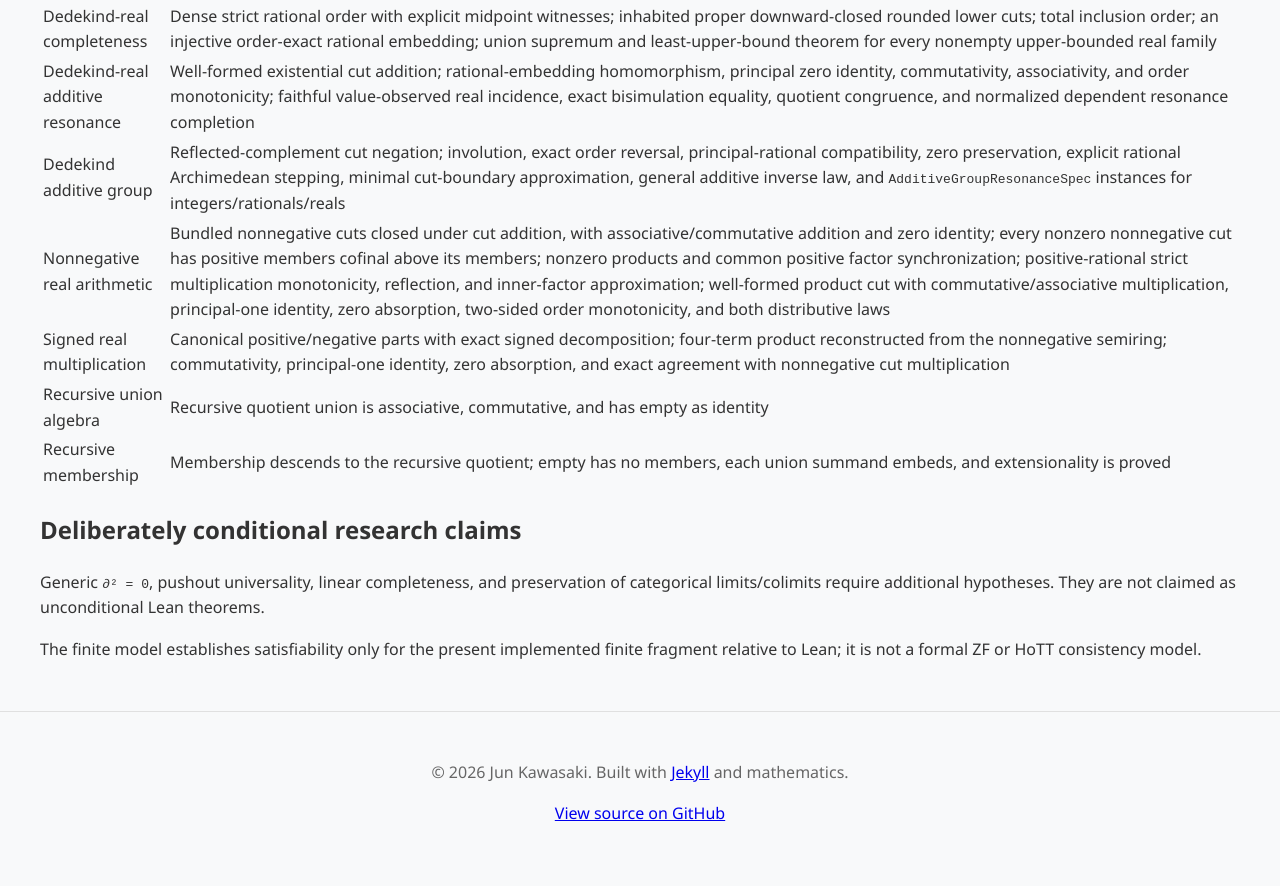
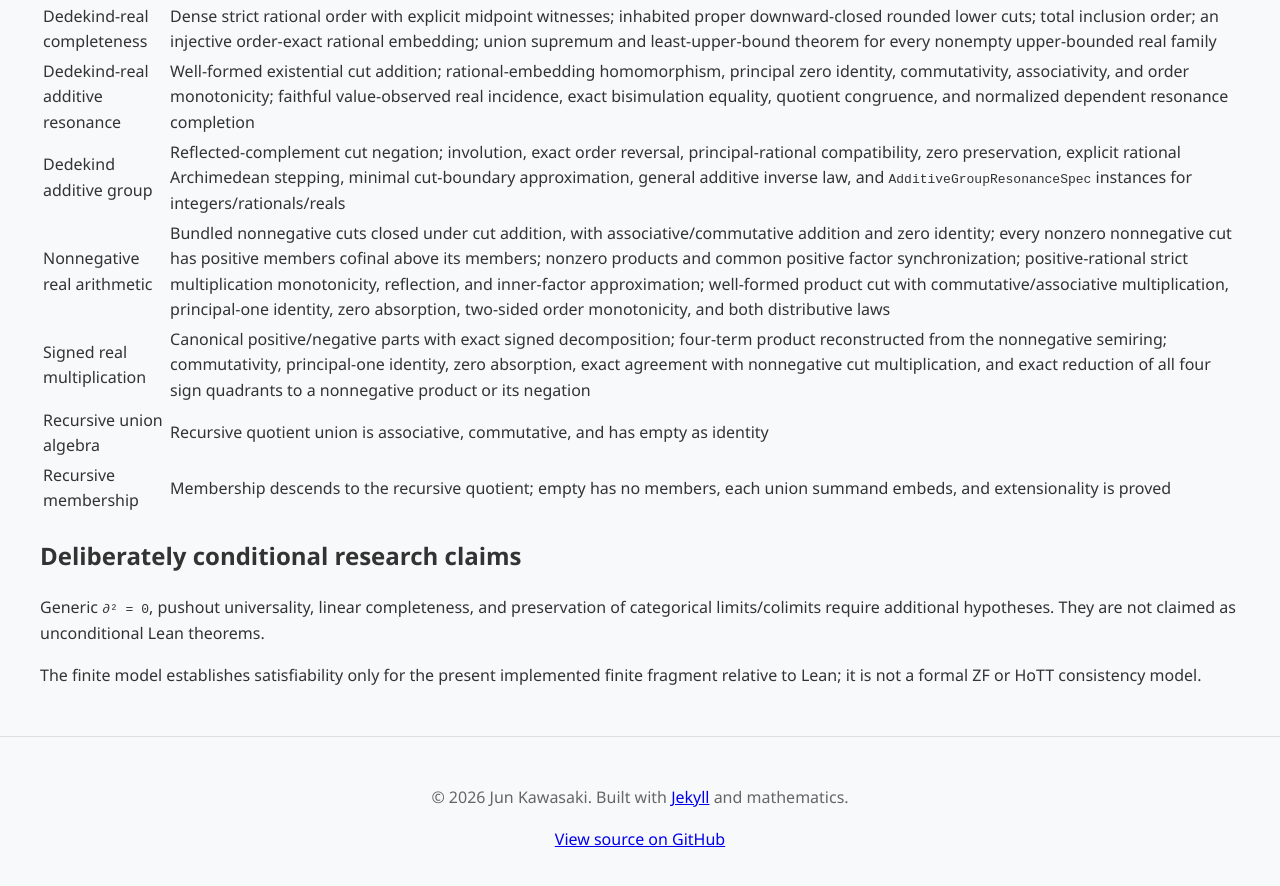
Before and after one commit to com-junkawasaki/inc, a Jekyll site: the page built from docs/verification.md, in a window 1280 px wide and 900 px high, scrolled down 2442 px. Shown: the top 886 px of the window. Built offline with Jekyll 4.4.1, drawn with Linux system fonts in a browser that asks for light colours.

Commit message:
feat(inc): classify signed real product quadrants

```diff
--- a/docs/verification.md
+++ b/docs/verification.md
@@ -42,7 +42,7 @@ the triangle example.
 | Dedekind-real additive resonance | Well-formed existential cut addition; rational-embedding homomorphism, principal zero identity, commutativity, associativity, and order monotonicity; faithful value-observed real incidence, exact bisimulation equality, quotient congruence, and normalized dependent resonance completion |
 | Dedekind additive group | Reflected-complement cut negation; involution, exact order reversal, principal-rational compatibility, zero preservation, explicit rational Archimedean stepping, minimal cut-boundary approximation, general additive inverse law, and `AdditiveGroupResonanceSpec` instances for integers/rationals/reals |
 | Nonnegative real arithmetic | Bundled nonnegative cuts closed under cut addition, with associative/commutative addition and zero identity; every nonzero nonnegative cut has positive members cofinal above its members; nonzero products and common positive factor synchronization; positive-rational strict multiplication monotonicity, reflection, and inner-factor approximation; well-formed product cut with commutative/associative multiplication, principal-one identity, zero absorption, two-sided order monotonicity, and both distributive laws |
-| Signed real multiplication | Canonical positive/negative parts with exact signed decomposition; four-term product reconstructed from the nonnegative semiring; commutativity, principal-one identity, zero absorption, and exact agreement with nonnegative cut multiplication |
+| Signed real multiplication | Canonical positive/negative parts with exact signed decomposition; four-term product reconstructed from the nonnegative semiring; commutativity, principal-one identity, zero absorption, exact agreement with nonnegative cut multiplication, and exact reduction of all four sign quadrants to a nonnegative product or its negation |
 | Recursive union algebra | Recursive quotient union is associative, commutative, and has empty as identity |
 | Recursive membership | Membership descends to the recursive quotient; empty has no members, each union summand embeds, and extensionality is proved |
 
```
Also changed, not shown: docs/adr/2607121930-resonance-as-central-primitive.md (+2 -1 lines), docs/status.md (+3 -1 lines), 1 other file.
